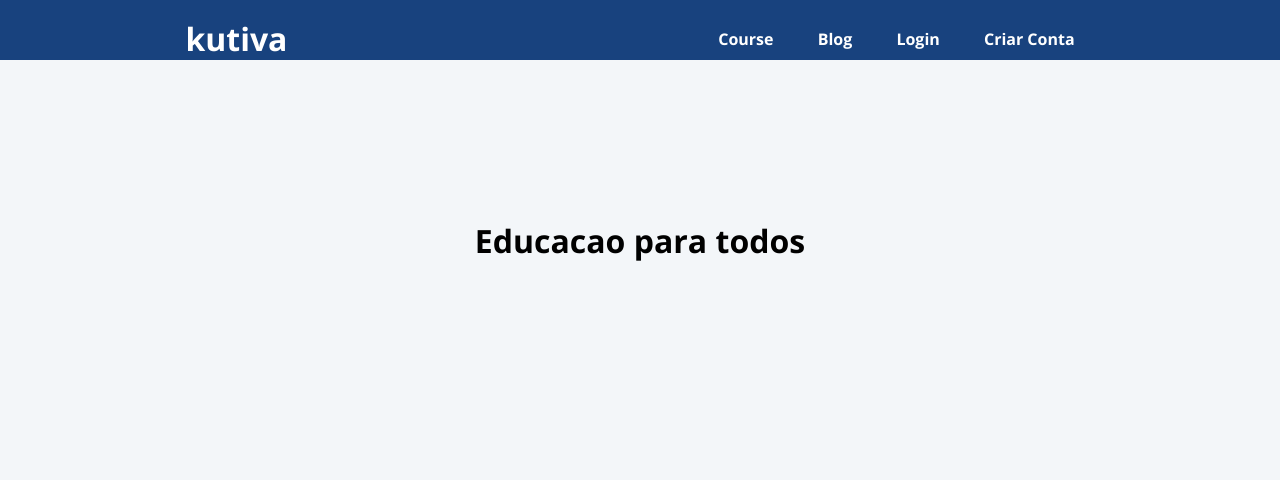
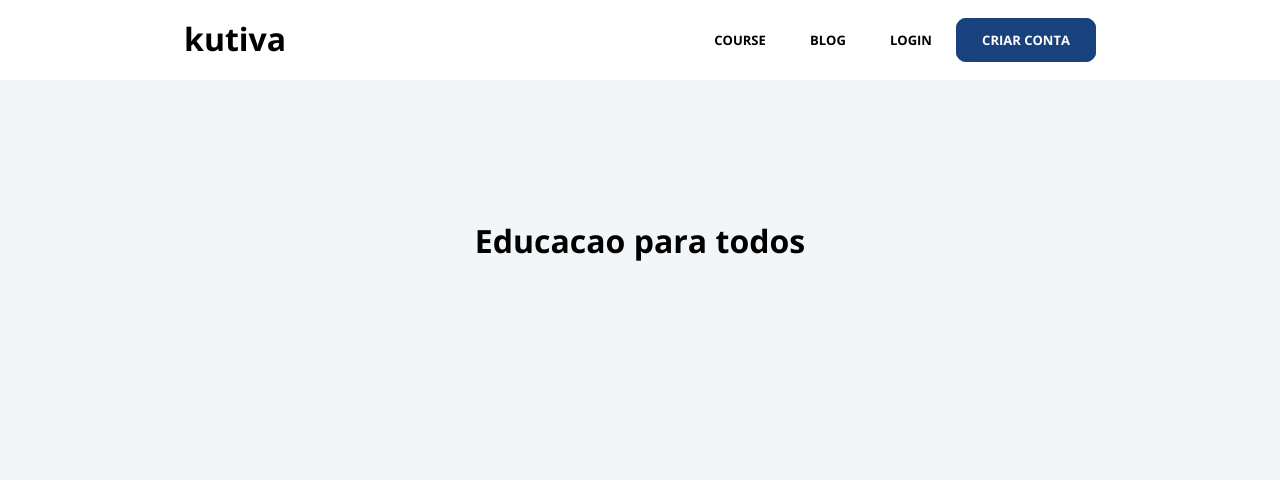
Before and after one commit to jeffenyinnah/kutiva, a Django app: page / in a window 1280 px wide. Shown: the top 480 px of the page. Run offline with Django 3.2, Linux system fonts and the light colour scheme; some libraries are stand-ins or nearby versions.

Commit message:
change main menu

```diff
--- a/kutiva/static/stylesheet/kutiva/menu.css
+++ b/kutiva/static/stylesheet/kutiva/menu.css
@@ -1,9 +1,9 @@
 nav{
-    background-color: #18427E;
+    background-color: white;
     display: flex;
     flex-wrap: wrap;
     justify-content: space-around;
-    height: 60px;
+    height: 80px;
     position: fixed;
     width: 100vw;
 }
@@ -14,18 +14,34 @@ nav ul li{
     font-weight: bold;
     display: inline;
     padding:0 20px;
+    font-size: 13px;
+    text-transform: uppercase;
 
 
 }
+.signin{
+    border:1px solid #18427E;
+    background-color: #18427E;
+    color: white;
+    padding: 12px;
+    border-radius: 10px;
+}
 nav ul li a{
+    text-decoration: none;
+    color:black;
+
+}
+
+nav ul li a:hover{
+    color: black;
+}
+h1 a{
+    text-decoration: none;
+    color: black;
+}
+
+nav ul li a .signin{
     text-decoration: none;
     color:white;
 
 }
-nav ul li a:hover{
-    color: white;
-}
-h1 a{
-    text-decoration: none;
-    color: white;
-}
--- a/kutiva/templates/kutiva/layout/menu.html
+++ b/kutiva/templates/kutiva/layout/menu.html
@@ -6,7 +6,7 @@
       <li class="unstyledLink"><a href="{% url 'course' %}">course</a></li>
       <li class="unstyledLink"><a href="{% url 'blog' %}">blog</a></li>
       <li><a href="{% url 'signin' %}">login</a></li>
-      <li><a href="{% url 'signup' %}" class="signin">criar conta</a></li>
+      <li class="signin"><a href="{% url 'signup' %}" class="signin">criar conta</a></li>
 
     </ul>
 </nav>
```
